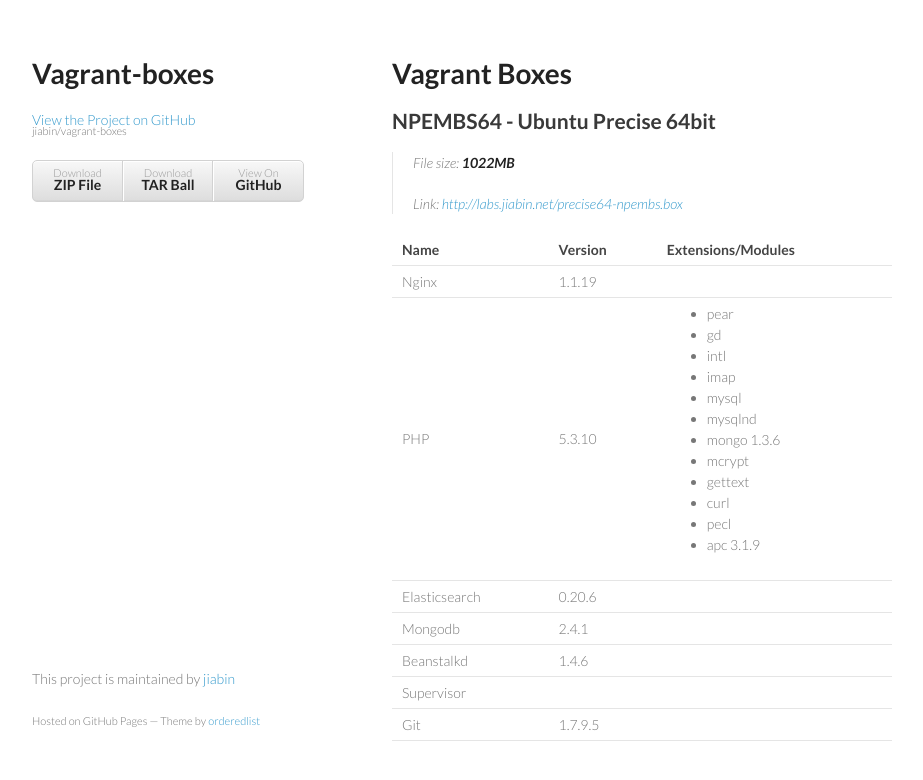
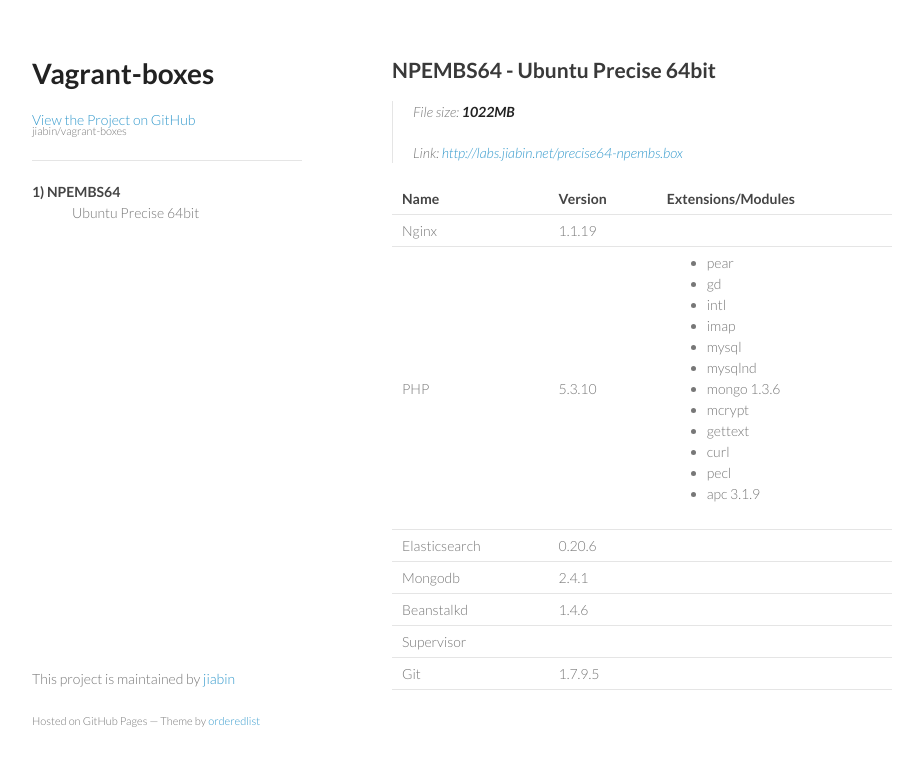
Before and after one commit to jiabin/vagrant-boxes, a plain HTML site: page index.html in a window 1280 px wide. Shown: the whole page, without its empty margins (178-1101 px from the left). Drawn offline with Linux system fonts and the light colour scheme.

Commit message:
Sidebar updated

```diff
--- a/index.html
+++ b/index.html
@@ -20,21 +20,20 @@
 
         <p class="view"><a href="https://github.com/jiabin/vagrant-boxes">View the Project on GitHub <small>jiabin/vagrant-boxes</small></a></p>
 
+        <hr />
 
-        <ul>
-          <li><a href="https://github.com/jiabin/vagrant-boxes/zipball/master">Download <strong>ZIP File</strong></a></li>
-          <li><a href="https://github.com/jiabin/vagrant-boxes/tarball/master">Download <strong>TAR Ball</strong></a></li>
-          <li><a href="https://github.com/jiabin/vagrant-boxes">View On <strong>GitHub</strong></a></li>
-        </ul>
+        <dl>
+            <dt>1) NPEMBS64</dt>
+            <dd>Ubuntu Precise 64bit</dd>
+        </dl>
+
       </header>
       <section>
-        <h1>Vagrant Boxes</h1>
 
         <h2>NPEMBS64 - Ubuntu Precise 64bit</h2>
 
         <blockquote>
             <p>File size: <strong>1022MB</strong></p>
-
             <p>Link: <strong><a href="http://labs.jiabin.net/precise64-npembs.box">http://labs.jiabin.net/precise64-npembs.box</a></strong></p>
         </blockquote>
 
@@ -101,6 +100,7 @@
         <p><small>Hosted on GitHub Pages &mdash; Theme by <a href="https://github.com/orderedlist">orderedlist</a></small></p>
       </footer>
     </div>
+
     <script src="javascripts/scale.fix.js"></script>
 
   </body>
```
Lines whose indentation alone changed are shown as unchanged.
